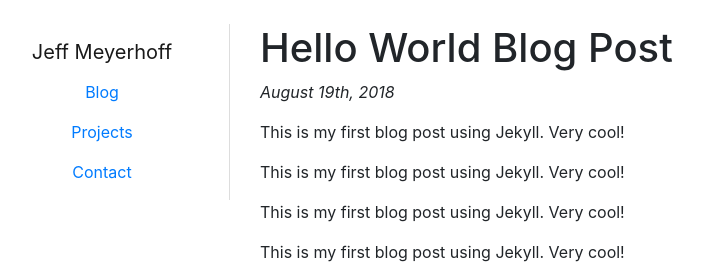
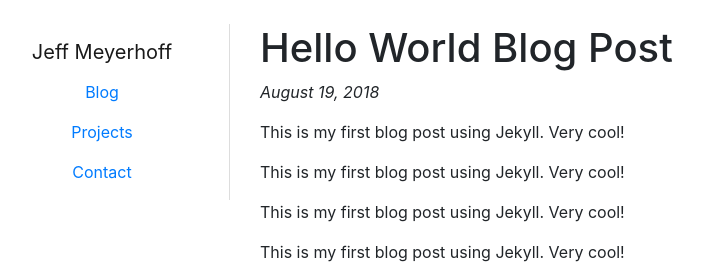
Before and after one commit to jeffington/jeffington.github.io, a Jekyll site: the page built from _posts/2018-8-19-hello-world.md, in a window 1280 px wide. Shown: the top 276 px of the page, without its empty margins (110-813 px from the left). Built offline with Jekyll 4.4.1, drawn with Linux system fonts in a browser that asks for light colours.

Commit message:
Fixed post date string

```diff
--- a/_layouts/post.html
+++ b/_layouts/post.html
@@ -33,7 +33,7 @@
 
 							<h1 itemprop="name">{{ page.title }}</h1>
 								{% if page.date %}
-									<p><time itemprop="datePublished" datetime="{{ page.date }}" class="date">{{ page.date | date_to_long_string: "ordinal", "US" }}</time></p>
+									<p><time itemprop="datePublished" datetime="{{ page.date }}" class="date">{{ page.date | date: '%B %d, %Y' }}</time></p>
 								{% endif %}
 
 								{{ content }}
```
